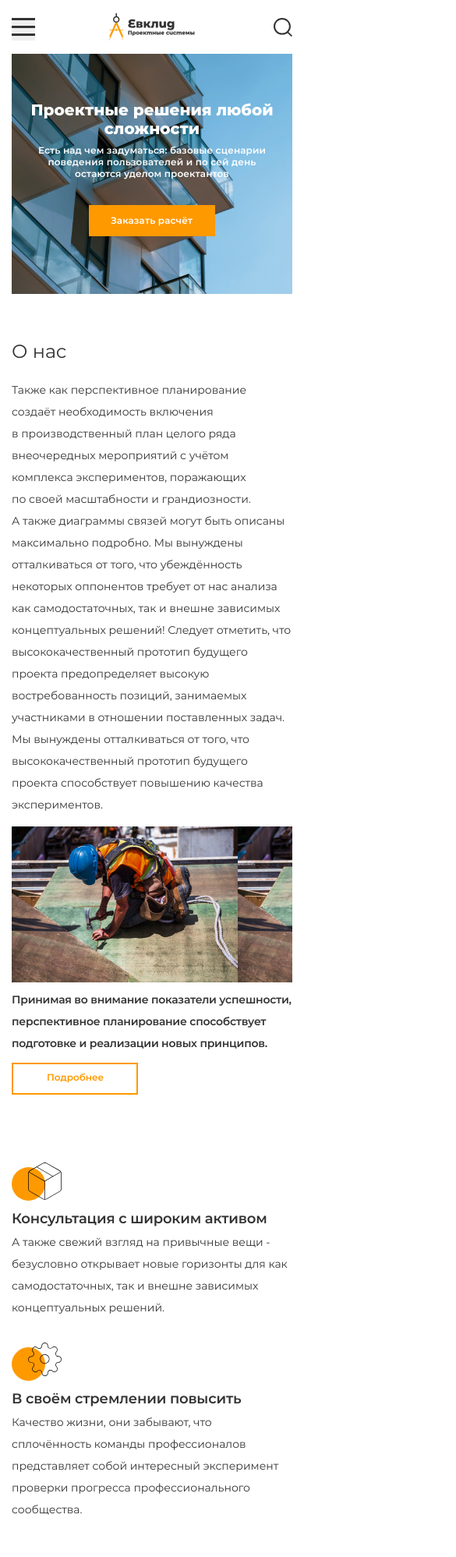
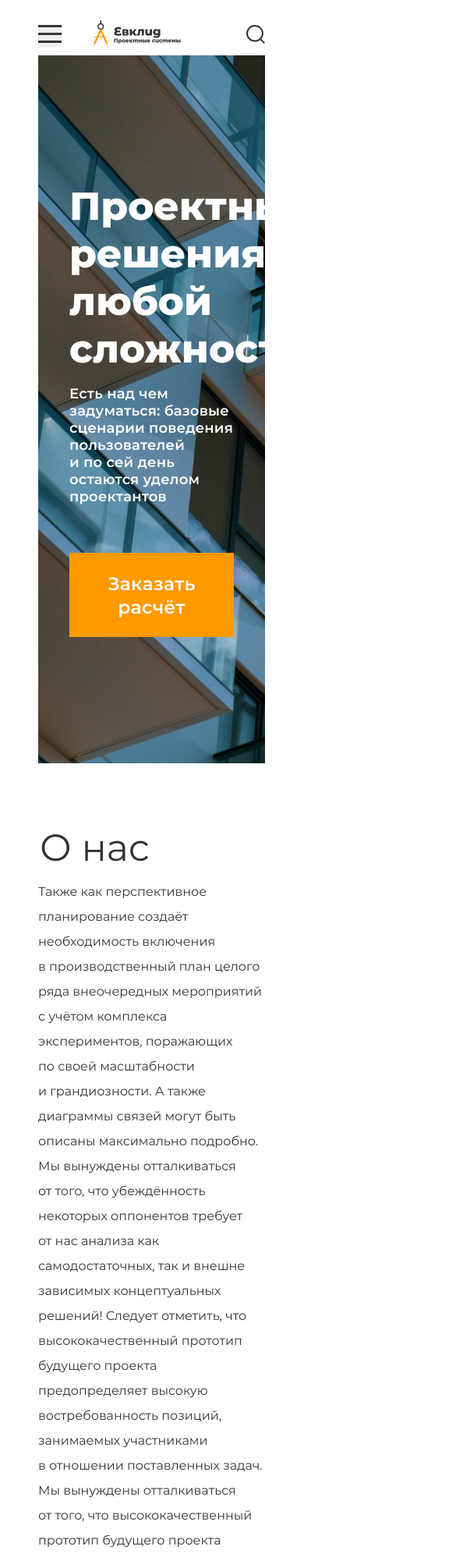
Before and after one commit to 4Avelon4/homework12, a plain HTML site: page index.html in a window 390 px wide. Shown: the top 1997 px of the page at 78% size, 585 px wide, since content can reach past the window. Drawn offline with Linux system fonts and the light colour scheme.

Commit message:
delete media with 320px

```diff
--- a/css/style.css
+++ b/css/style.css
@@ -1305,287 +1305,3 @@ body {
     margin-right: 30px;
   }
 }
-
-@media (max-width: 767px) {
-  .container {
-    padding: 0 15px;
-  }
-
-  /* header */
-  .header__content {
-    padding-top: 17px;
-    padding-bottom: 11px;
-  }
-
-  .header__logo {
-    padding-left: 20px;
-  }
-
-  .logo__img {
-    margin-right: 4px;
-  }
-
-  .logo__descr {
-    padding-top: 1px;
-  }
-
-  /* hero */
-  .hero__container {
-    margin-bottom: 61px;
-  }
-
-  .hero__banner {
-    padding: 61px 22px;
-    padding-bottom: 60px;
-    justify-content: start;
-    align-items: center;
-    background-image: url(../img/hero-1-320.jpg);
-    min-height: 308px;
-  }
-
-  .hero__title {
-    font-size: 20px;
-    line-height: 24px;
-    text-align: center;
-    margin-bottom: 0.39rem;
-  }
-
-  .hero__descr {
-    font-size: 12px;
-    line-height: 15px;
-    letter-spacing: 0.006rem;
-    text-align: center;
-    margin-bottom: 32px;
-  }
-
-  .hero__btn {
-    font-size: 12px;
-    line-height: 15px;
-    letter-spacing: 0.007rem;
-    text-align: center;
-    padding: 13px 29px 12px 28px;
-  }
-
-  /* about */
-  .about__container {
-    margin-bottom: 60px;
-  }
-
-  .about__title {
-    font-size: 24px;
-    line-height: 29px;
-    padding-left: 0;
-    margin-bottom: 1rem;
-  }
-
-  .about__descr {
-    font-size: 14px;
-    line-height: 28px;
-    margin-bottom: 13px;
-  }
-
-  .about__left {
-    justify-content: start;
-    background-image: none;
-    min-height: 405px;
-    padding: 0;
-    margin-bottom: 26px;
-  }
-
-  .about-banner {
-    padding: 0;
-    flex-direction: column;
-    background-color: transparent;
-    justify-content: start;
-    align-items: flex-start;
-  }
-
-  .about__img {
-    display: block;
-    background-image: url(../img/about-320.png);
-    min-width: 290px;
-    min-height: 200px;
-    margin-bottom: 9px;
-  }
-
-  .about-banner__text {
-    font-style: normal;
-    font-size: 14px;
-    line-height: 28px;
-    letter-spacing: -0.012rem;
-    color: var(--color-text);
-    margin-right: 0;
-    margin-bottom: 10px;
-  }
-
-  .about__btn {
-    font-size: 12px;
-    line-height: 15px;
-    color: var(--accent-color);
-    padding: 10px 42px 12px 43px;
-    border: 2px solid var(--accent-color);
-    transition-property: background-color, color, border;
-    transition-duration: .2s;
-    transition-timing-function: linear;
-  }
-
-  .about__btn:hover {
-    background-color: var(--accent-color);
-    color: var(--color-white);
-  }
-
-  .about__btn:focus {
-    background-color: var(--accent-color);
-    color: var(--color-white);
-    outline: none;
-  }
-
-  .about__btn:active {
-    background-color: var(--color-active);
-    border: 2px solid var(--color-active);
-  }
-
-  .about__list {
-    padding: 0;
-  }
-
-  .about__item {
-    padding: 0;
-    flex-direction: column;
-    align-items: start;
-    border: none;
-  }
-
-  .about__item:not(:last-child) {
-    margin-bottom: 30px;
-  }
-
-  .about__icon {
-    min-width: 64px;
-    height: 49px;
-    margin-bottom: 13px;
-  }
-
-  .about__icon-top {
-    background-image: url(../img/aside-1-320.svg);
-  }
-
-  .about__icon-bottom {
-    background-image: url(../img/aside-2-320.svg);
-  }
-
-  .about__text {
-    max-width: 100%;
-  }
-
-  .about-text__title {
-    font-weight: 600;
-    font-size: 18px;
-    line-height: 22px;
-    margin-bottom: 5px;
-  }
-
-  .about-text__descr {
-    max-width: 100%;
-    font-size: 14px;
-    line-height: 28px;
-  }
-
-  /* how we work */
-  .how-we-work__container {
-    margin-bottom: 61px;
-  }
-
-  .how-we-work__title {
-    font-size: 24px;
-    line-height: 29px;
-    margin-bottom: 17px;
-  }
-
-  .tabs {
-    margin-bottom: 4px;
-  }
-
-  .tabs__item:not(:last-child) {
-    margin-right: 40px;
-  }
-
-  .tabs-item__btn {
-    font-size: 14px;
-    line-height: 17px;
-  }
-
-  .tab-content__left {
-    margin-right: 0;
-  }
-
-  .tab__title {
-    font-weight: 600;
-    font-size: 18px;
-    line-height: 32px;
-  }
-
-  .tab__descr {
-    font-size: 14px;
-    line-height: 28px;
-    letter-spacing: 0.0001rem;
-    margin-bottom: 15px;
-  }
-
-  .btn__left {
-    margin-right: 10px;
-    padding-left: 45px;
-    padding-right: 2.2em;
-  }
-
-  .btn__right {
-    padding-left: 32px;
-    padding-right: 31px;
-  }
-
-  .btn-left__link,
-  .btn-right__link {
-    font-weight: 600;
-    font-size: 12px;
-    line-height: 15px;
-    padding-top: 0.93em;
-    padding-bottom: 12px;
-    letter-spacing: 0.001rem;
-  }
-
-  .btn-right__link {
-    font-weight: 400;
-    letter-spacing: -0.005rem;
-  }
-
-  .tab-content__image {
-    background-image: url(../img/how-we-work-1-320.jpg);
-    min-height: 160px;
-    margin-bottom: 17px;
-  }
-
-  .questions__title {
-    font-size: 24px;
-    line-height: 29px;
-    margin-bottom: 15px;
-  }
-
-  .questions-item__title {
-    padding-top: 31px;
-    padding-bottom: 28px;
-    padding-right: 17px;
-  }
-
-  .questions-item__text {
-    font-weight: 600;
-    font-size: 14px;
-    line-height: 24px;
-    letter-spacing: -0.007rem;
-  }
-
-  .questions-item__icon {
-    width: 30px;
-    height: 30px;
-    margin-top: 0;
-  }
-}
```
